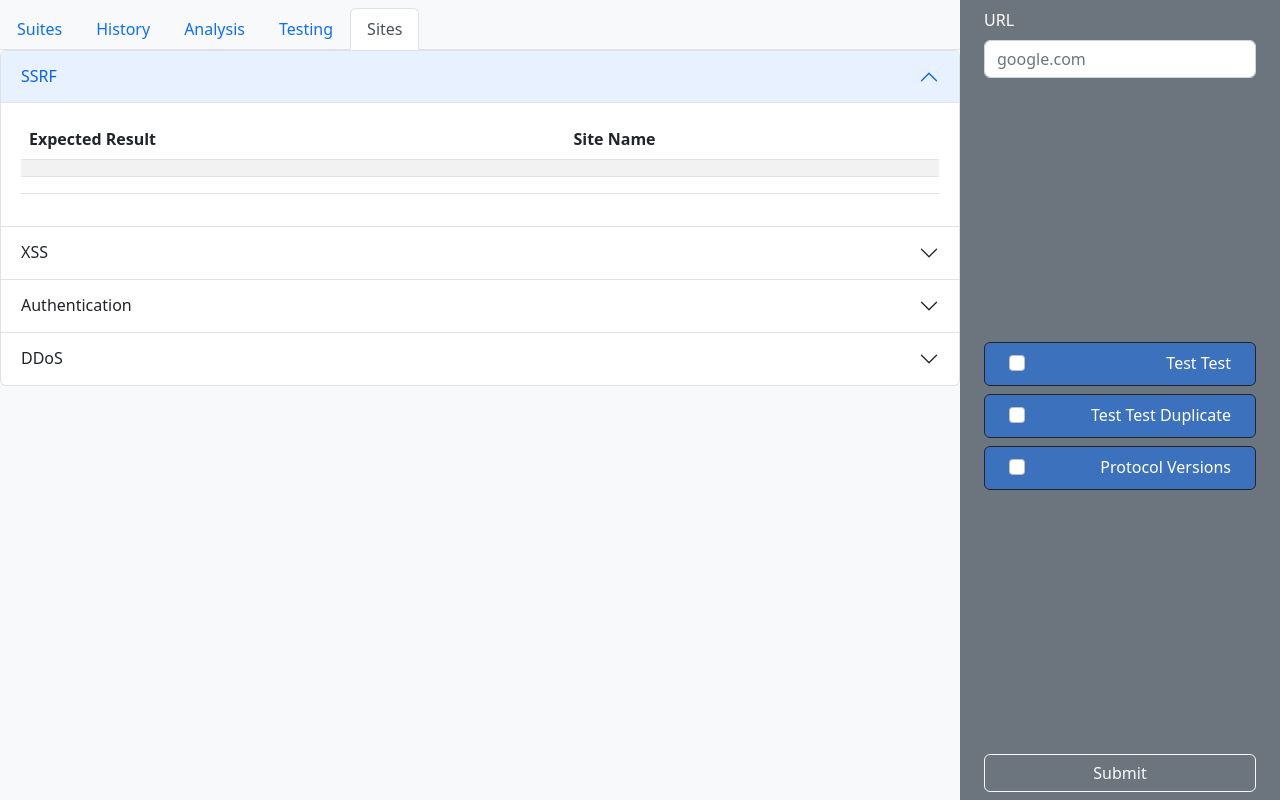
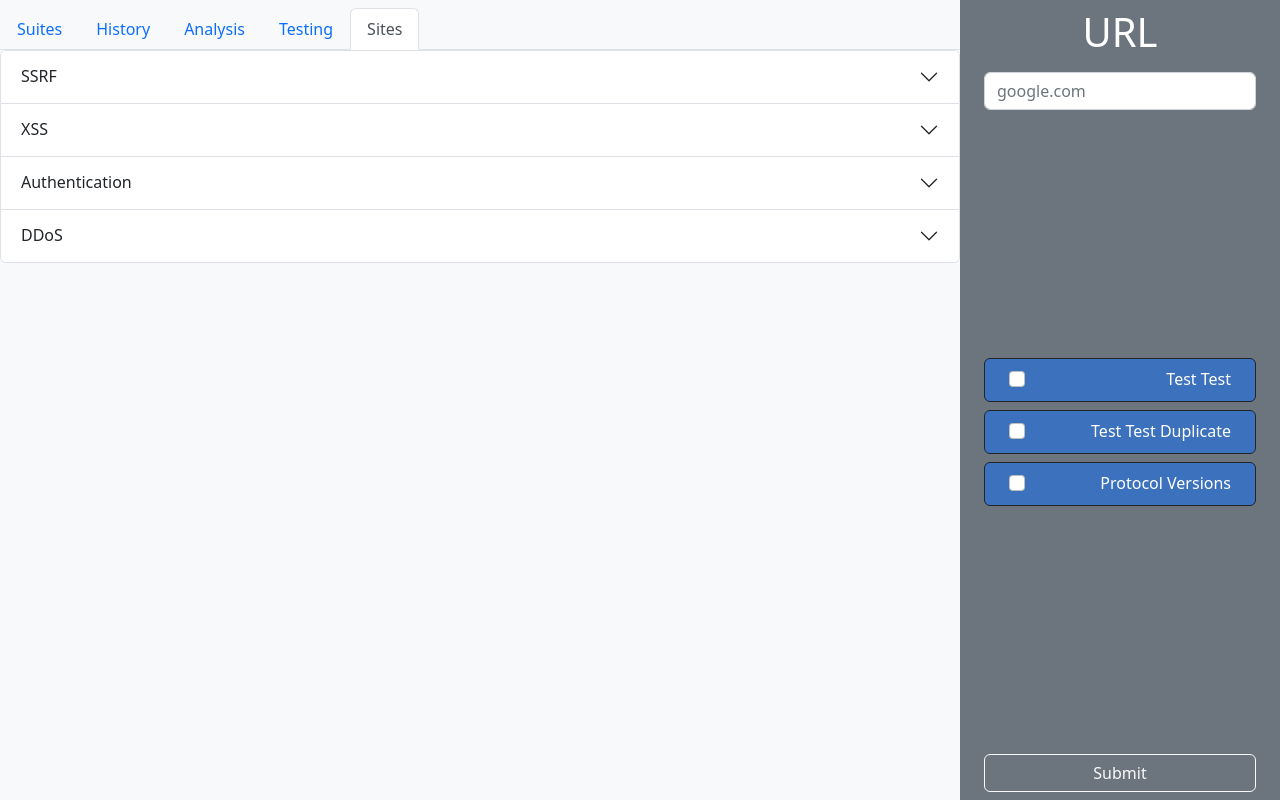
Before and after one commit to Oblivion-21/Dynamic_Application_Security_Scanning_Tool, a React (Create React App) app in the folder gui/: page / in a window 1280 px wide. Both pictures are taken after a click on the tab "Sites". Built offline with nearby package versions, Linux system fonts and the light colour scheme; no server answers.

Commit message:
aligned url, made accordian start closes

```diff
--- a/gui/src/components/Sites.js
+++ b/gui/src/components/Sites.js
@@ -3,7 +3,7 @@ import Table from 'react-bootstrap/Table';
 
 function Sites() {
     return (
-        <Accordion defaultActiveKey="0">
+        <Accordion>
         <Accordion.Item eventKey="0">
             <Accordion.Header>SSRF</Accordion.Header>
             <Accordion.Body>
--- a/gui/src/components/SuiteForm.js
+++ b/gui/src/components/SuiteForm.js
@@ -58,8 +58,8 @@ function SuiteForm({socket}) {
 
   return (
     <Form ref={formRef} className="w-25 py-2 px-4 bg-secondary text-white d-flex flex-column justify-content-between">
-      <Form.Group>
-        <Form.Label>URL</Form.Label>
+      <Form.Group align="center">
+        <Form.Label><h1>URL</h1></Form.Label>
         <Form.Control name="url" type="text" placeholder="google.com"/>
       </Form.Group>
 
```
